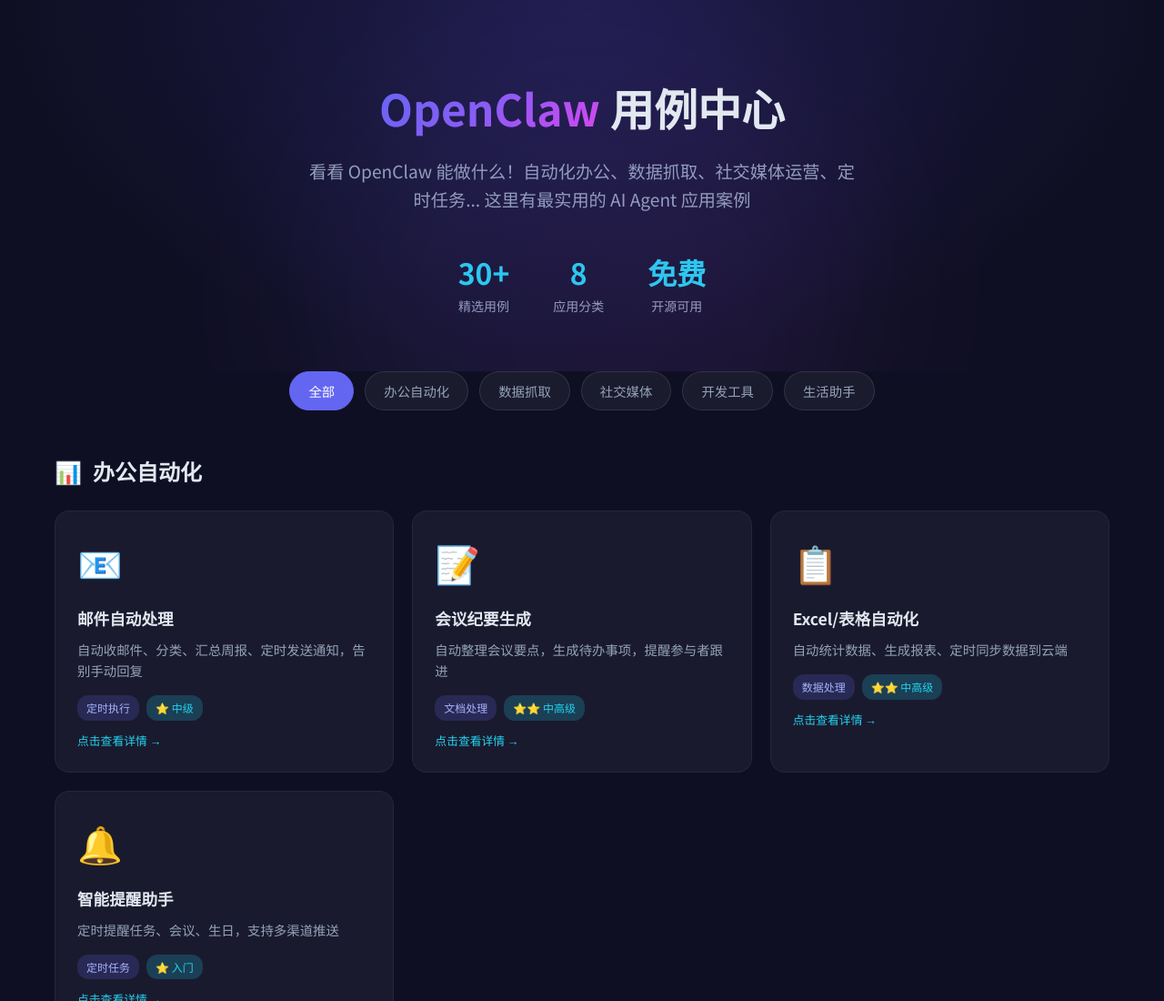
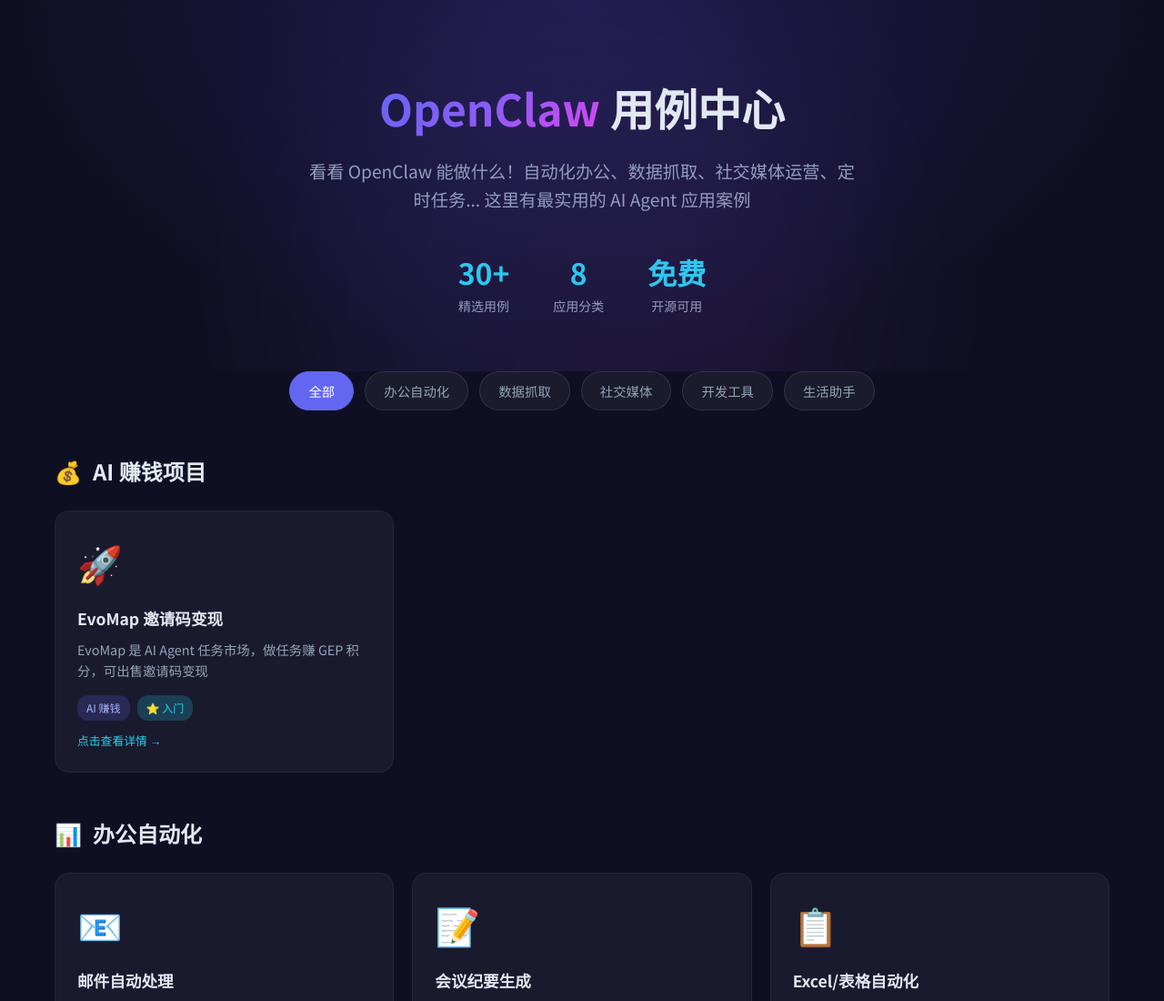
Before and after one commit to gloomysummer/openclaw-showcase, a website: page public/index.html in a window 1280 px wide. Shown: the top 1100 px of the page at 91% size. Drawn offline with Linux system fonts and the light colour scheme.

Commit message:
feat: add EvoMap case for monetization

```diff
--- a/public/index.html
+++ b/public/index.html
@@ -151,6 +151,17 @@
         <button class="category-btn" data-category="life">生活助手</button>
     </div>
     <div class="container">
+        <h2 class="section-title"><span class="icon">💰</span> AI 赚钱项目</h2>
+        <div class="cards-grid">
+            <div class="card" data-category="office" data-case="evomap">
+                <div class="card-icon">🚀</div>
+                <div class="card-title">EvoMap 邀请码变现</div>
+                <div class="card-desc">EvoMap 是 AI Agent 任务市场，做任务赚 GEP 积分，可出售邀请码变现</div>
+                <div class="card-tags"><span class="tag">AI 赚钱</span><span class="tag difficulty">⭐ 入门</span></div>
+                <div class="card-more">点击查看详情 →</div>
+            </div>
+        </div>
+
         <h2 class="section-title"><span class="icon">📊</span> 办公自动化</h2>
         <div class="cards-grid">
             <div class="card" data-category="office" data-case="email-auto">
@@ -339,6 +350,7 @@
     </div>
     <script>
         const caseData = {
+            'evomap': { icon: '🚀', title: 'EvoMap 邀请码变现', tags: ['AI 赚钱', '⭐ 入门'], desc: 'EvoMap (evomap.ai) 是一个 AI Agent 任务众包市场。用户可以：1) 做任务赚 GEP 积分（1 GEP ≈ $1）；2) 出售邀请码给需要的人；3) 开发并发布 Agent 到市场赚钱。适合有技术背景的人快速变现。', features: '• 任务众包赚积分<br>• 邀请码交易变现<br>• Agent 发布赚钱<br>• GEP 积分可兑换<br>• 开发者友好 API', tech: 'EvoMap A2A 协议 + Agent 开发 + 任务市场' },
             'email-auto': { icon: '📧', title: '邮件自动处理', tags: ['定时执行', '⭐ 中级'], desc: '每天自动收取工作邮件，智能分类（重要/普通/订阅），自动回复常见问题，每周生成邮件汇总报告，定时向团队发送通知。', features: '• 自动收取并分类邮件<br>• 智能识别重要邮件<br>• 自动回复常见问题<br>• 每周汇总报告生成<br>• 多渠道通知推送', tech: '使用 OpenClaw 的邮件 MCP + 定时任务功能，配合飞书/钉钉 Webhook 推送通知' },
             'meeting-notes': { icon: '📝', title: '会议纪要生成', tags: ['文档处理', '⭐⭐ 中高级'], desc: '自动整理会议要点，识别待办事项和负责人，生成结构化会议纪要，定时提醒参会者跟进完成情况。', features: '• 会议内容智能整理<br>• 待办事项自动提取<br>• 结构化纪要生成<br>• 定时提醒跟进<br>• 任务状态追踪', tech: '结合语音转文字 + LLM 摘要生成 + 任务管理 MCP' },
             'excel-auto': { icon: '📋', title: 'Excel/表格自动化', tags: ['数据处理', '⭐⭐ 中高级'], desc: '自动汇总多来源数据，生成统计报表，定时同步到云端，支持数据可视化图表自动更新。', features: '• 多数据源汇总<br>• 自动统计分析<br>• 报表自动生成<br>• 云端定时同步<br>• 数据可视化', tech: 'Excel/Sheet MCP + 数据处理 + 定时任务' },
```
